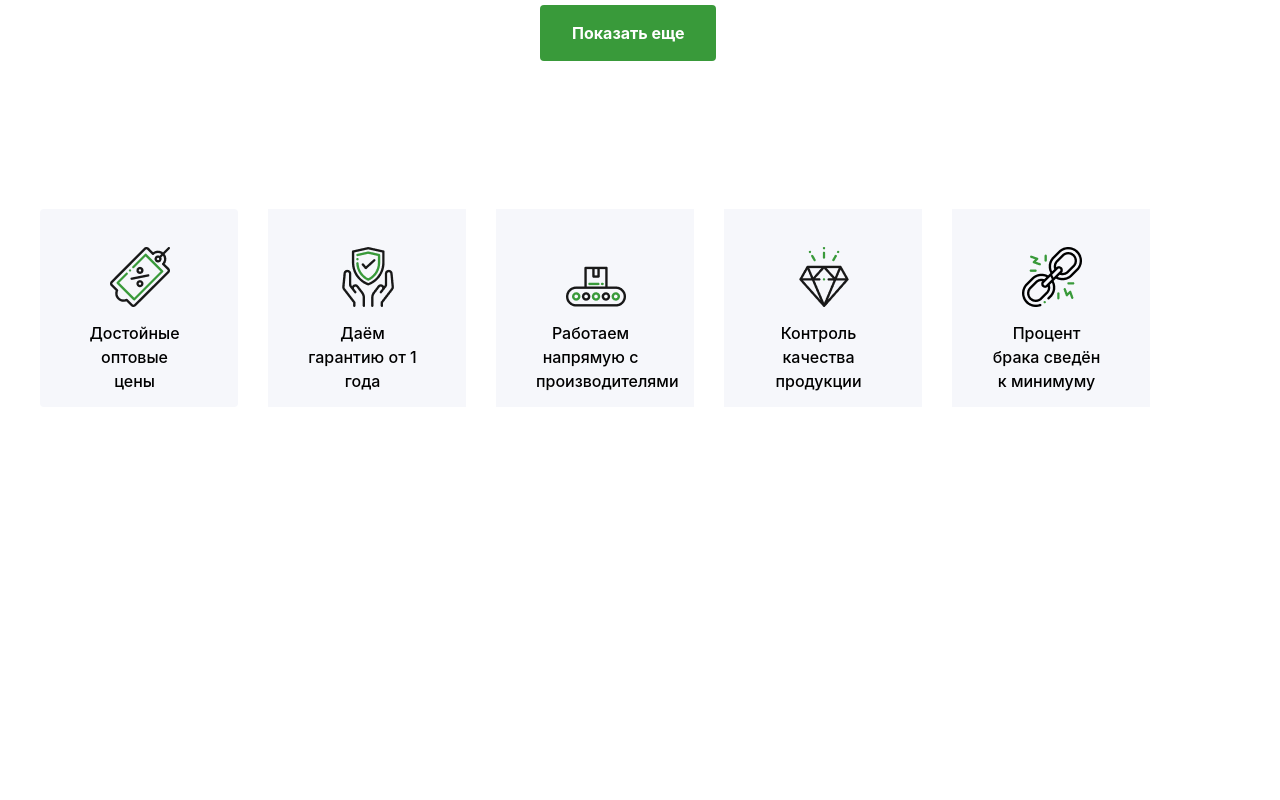
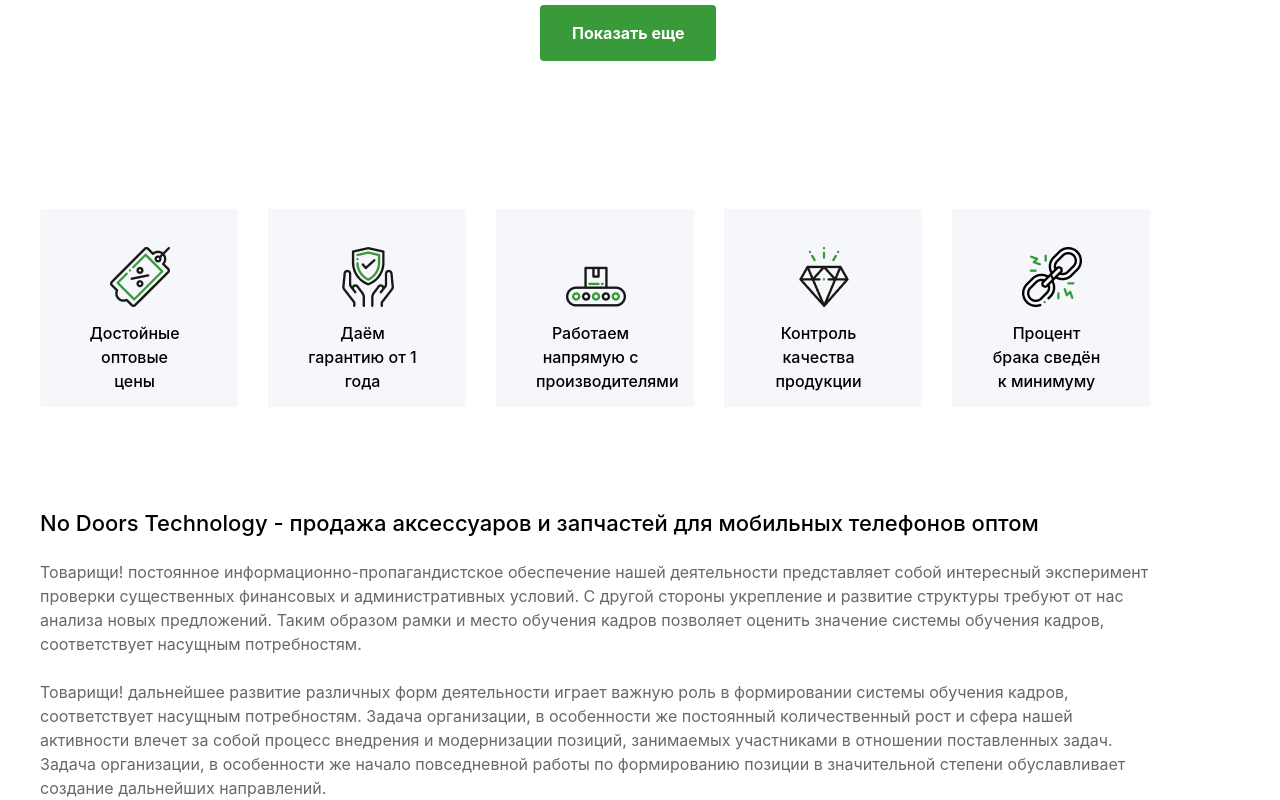
Before and after one commit to madinajahongirova01-jpg8/kor-bo-branch, a website: page src/Muhammad.html in a window 1280 px wide. Shown: the part 1757-2557 px from the top of the page. Before the commit the page ends 2164 px from the top, so only its background shows below. Drawn offline with nearby package versions, Linux system fonts and the light colour scheme; files that its build step writes are made by us from their sources.

Commit message:
section text

```diff
--- a/src/Muhammad.html
+++ b/src/Muhammad.html
@@ -538,6 +538,33 @@
           </div>
         </div>
       </section>
+      <section class="max-w-[1200px] m-auto mt-[100px]">
+        <div>
+          <p class="text-[22px] font-medium">
+            No Doors Technology - продажа аксессуаров и запчастей для мобильных
+            телефонов оптом
+          </p>
+          <p
+            class="text-[16px] lg:w-[1110px] text-[#686868] mt-[20px] w-[370px]"
+          >
+            Товарищи! постоянное информационно-пропагандистское обеспечение
+            нашей деятельности представляет собой интересный эксперимент
+            проверки существенных финансовых и административных условий. С
+            другой стороны укрепление и развитие структуры требуют от нас
+            анализа новых предложений. Таким образом рамки и место обучения
+            кадров позволяет оценить значение системы обучения кадров,
+            соответствует насущным потребностям. <br /><br />
+            Товарищи! дальнейшее развитие различных форм деятельности играет
+            важную роль в формировании системы обучения кадров, соответствует
+            насущным потребностям. Задача организации, в особенности же
+            постоянный количественный рост и сфера нашей активности влечет за
+            собой процесс внедрения и модернизации позиций, занимаемых
+            участниками в отношении поставленных задач. Задача организации, в
+            особенности же начало повседневной работы по формированию позиции в
+            значительной степени обуславливает создание дальнейших направлений.
+          </p>
+        </div>
+      </section>
     </main>
   </body>
 </html>
```
Also changed, not shown: src/muhammad-img/Блок _Фото и видео_.png (added).
